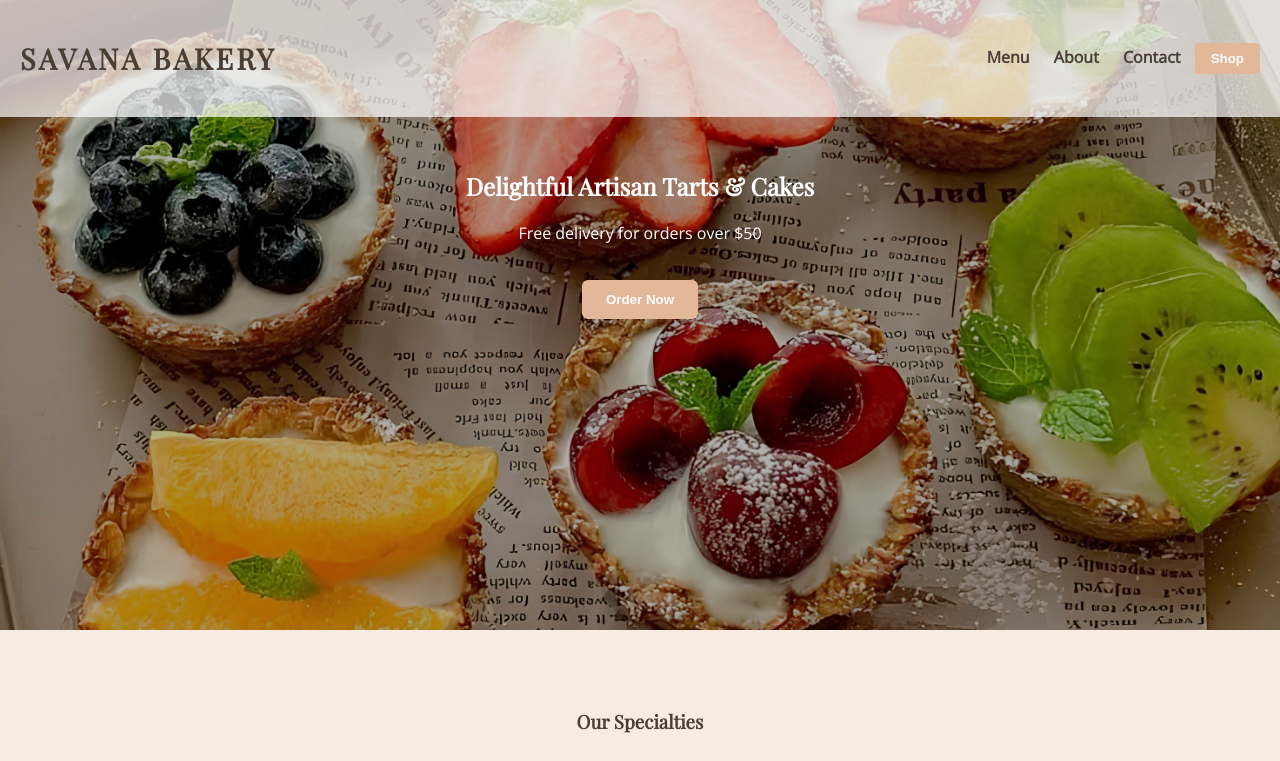
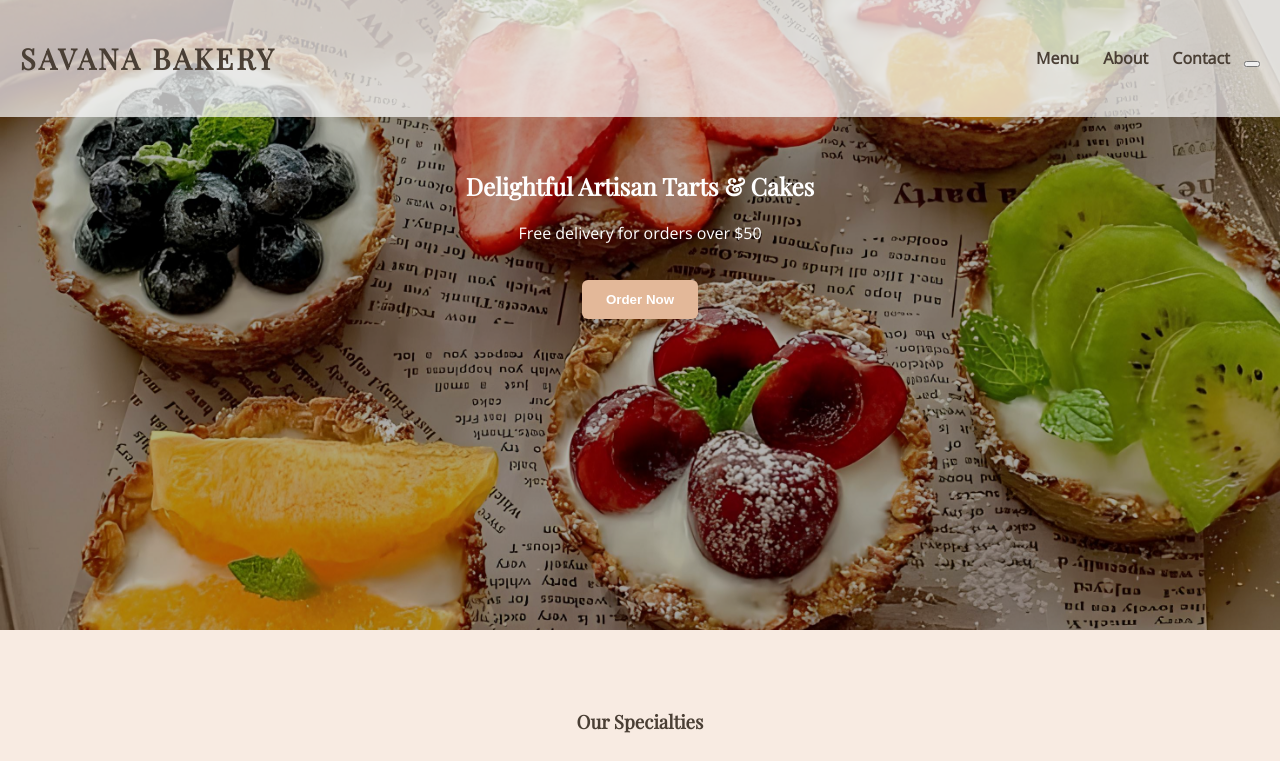
Before and after one commit to Chachaa-png/SavanaBakery, a plain HTML site: page index.html in a window 1280 px wide. Shown: the top 761 px of the page. Drawn offline with nearby package versions, Linux system fonts and the light colour scheme.

Commit message:
Update 3

```diff
--- a/index.html
+++ b/index.html
@@ -16,7 +16,7 @@
         <a href="#">Menu</a>
         <a href="#">About</a>
         <a href="#">Contact</a>
-        <button class="shop-btn">Shop</button>
+        <button class=<i class="fa-solid fa-cart-shopping"></i></button>
       </nav>
     </div>
     <div class="hero-content">
```
Also changed, not shown: JPG/apple caramel tart.jpg (added), JPG/tart cokelat.jpg (added).
